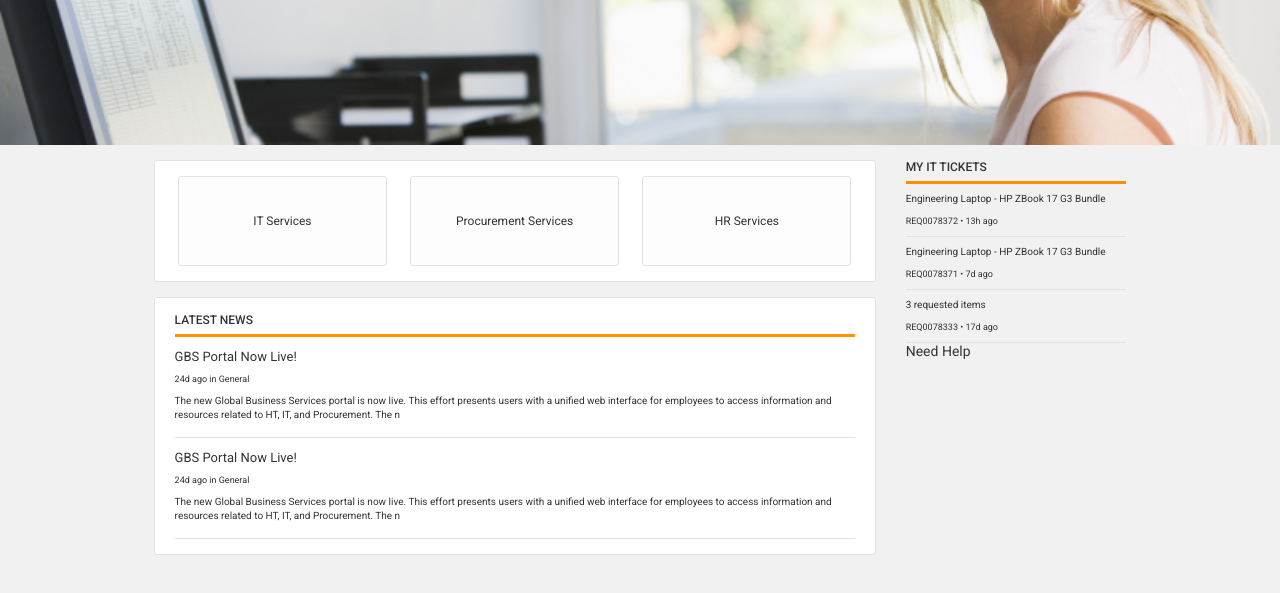
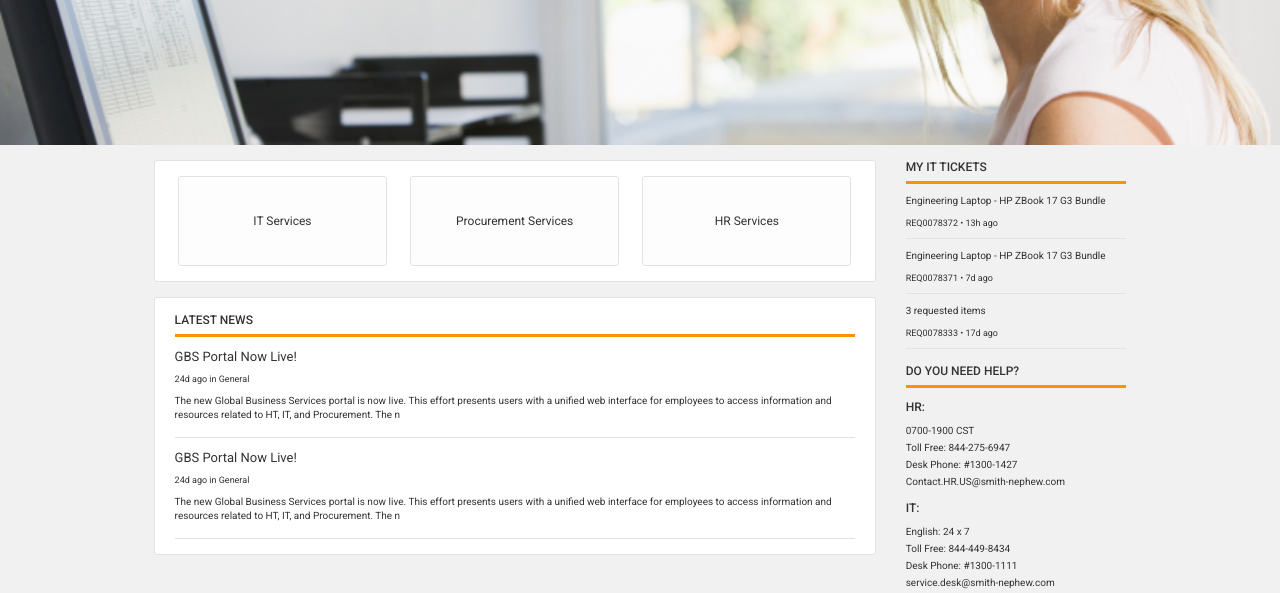
Before and after one commit to Austin-Gray/gbs-portal, a website: page app/index.html in a window 1280 px wide. Shown: the part 337-930 px from the top of the page. Before the commit the page ends 892 px from the top, so only its background shows below. Drawn offline with nearby package versions, Linux system fonts and the light colour scheme.

Commit message:
Adds need-help layout

```diff
--- a/app/css/app.css
+++ b/app/css/app.css
@@ -4,6 +4,7 @@
 @import url(services.css);
 @import url(newsfeed.css);
 @import url(tickets.css);
+@import url(need-help.css);
 
 /* Google fonts */
 @import url(http://fonts.googleapis.com/css?family=Roboto:400,300,700,500,100);
--- /dev/null
+++ b/app/css/need-help.css
@@ -0,0 +1,15 @@
+.need-help {
+  margin-top: 15px;
+}
+.help-contact {
+  margin-top: 12px;
+}
+.contact-name {
+  font-size: 12px;
+  font-weight: 500;
+}
+.contact-details {
+  font-size: 10px;
+  margin-bottom: 3px;
+  line-height: 1.4;
+}
--- a/app/css/tickets.css
+++ b/app/css/tickets.css
@@ -2,7 +2,7 @@
   margin-top: 15px;
 }
 .ticket {
-  margin-top: 8px;
+  margin-top: 10px;
   border-bottom: 1px solid #e2e2e2;
 }
 .ticket-details {
--- a/app/need-help/need-help.template.html
+++ b/app/need-help/need-help.template.html
@@ -1,3 +1,19 @@
-<div>
-  <p>Need Help</p>
+<div class="need-help">
+  <div class="section-title">Do You Need Help?</div>
+  <div class="help-contacts">
+    <div class="help-contact">
+      <p class="contact-name">HR:</p>
+      <p class="contact-details">0700-1900 CST</p>
+      <p class="contact-details">Toll Free: 844-275-6947</p>
+      <p class="contact-details">Desk Phone: #1300-1427</p>
+      <p class="contact-details">Contact.HR.US@smith-nephew.com</p>
+    </div>
+    <div class="help-contact">
+      <p class="contact-name">IT:</p>
+      <p class="contact-details">English: 24 x 7</p>
+      <p class="contact-details">Toll Free: 844-449-8434</p>
+      <p class="contact-details">Desk Phone: #1300-1111</p>
+      <p class="contact-details">service.desk@smith-nephew.com</p>
+    </div>
+  </div>
 </div>
```
